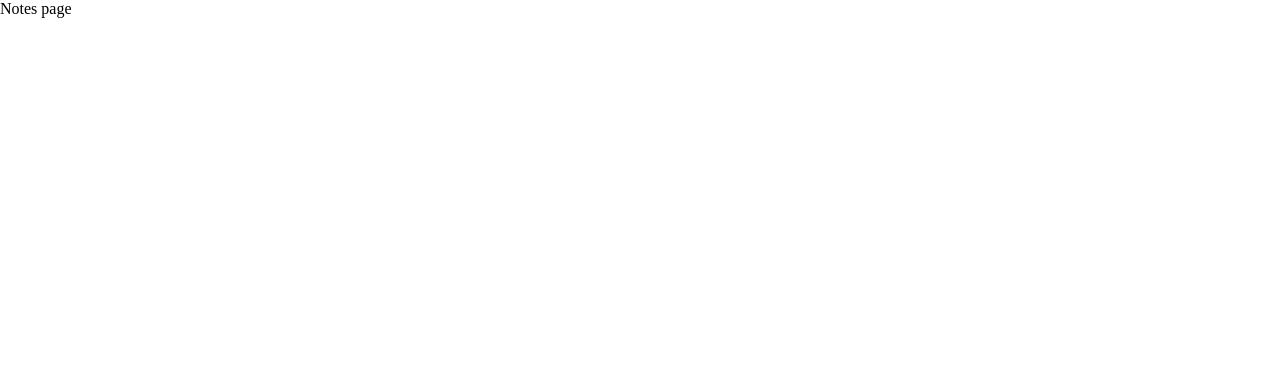
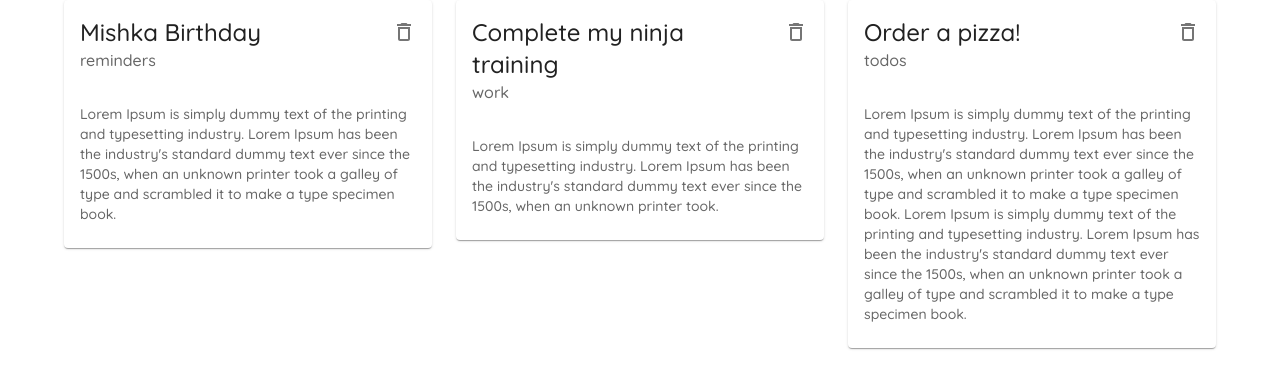
Before and after one commit to JaneMoroz/notes-app, a React (Create React App) app: page / in a window 1280 px wide. Shown: the top 388 px of the page. Built offline with nearby package versions, Linux system fonts and the light colour scheme; data requests are answered from the project's data file.

Commit message:
Added NoteCard

```diff
--- /dev/null
+++ b/data/db.json
@@ -0,0 +1,22 @@
+{
+  "notes": [
+    {
+      "title": "Mishka Birthday",
+      "details": "Lorem Ipsum is simply dummy text of the printing and typesetting industry. Lorem Ipsum has been the industry's standard dummy text ever since the 1500s, when an unknown printer took a galley of type and scrambled it to make a type specimen book.",
+      "category": "reminders",
+      "id": 1
+    },
+    {
+      "title": "Complete my ninja training",
+      "details": "Lorem Ipsum is simply dummy text of the printing and typesetting industry. Lorem Ipsum has been the industry's standard dummy text ever since the 1500s, when an unknown printer took.",
+      "category": "work",
+      "id": 2
+    },
+    {
+      "title": "Order a pizza!",
+      "details": "Lorem Ipsum is simply dummy text of the printing and typesetting industry. Lorem Ipsum has been the industry's standard dummy text ever since the 1500s, when an unknown printer took a galley of type and scrambled it to make a type specimen book.\nLorem Ipsum is simply dummy text of the printing and typesetting industry. Lorem Ipsum has been the industry's standard dummy text ever since the 1500s, when an unknown printer took a galley of type and scrambled it to make a type specimen book.",
+      "category": "todos",
+      "id": 3
+    }
+  ]
+}
--- a/package.json
+++ b/package.json
@@ -26,7 +26,8 @@
     "start": "react-scripts start",
     "build": "react-scripts build",
     "test": "react-scripts test",
-    "eject": "react-scripts eject"
+    "eject": "react-scripts eject",
+    "server": "json-server --watch data/db.json --port 8000"
   },
   "eslintConfig": {
     "extends": [
--- /dev/null
+++ b/src/components/NoteCard.tsx
@@ -0,0 +1,40 @@
+import React, { FC, ReactElement } from "react";
+import { Note } from "../models/note";
+import {
+  Card,
+  CardHeader,
+  CardContent,
+  IconButton,
+  Typography,
+} from "@mui/material";
+import { DeleteOutline } from "@mui/icons-material";
+
+interface NoteCardProps {
+  note: Note;
+  onDeleteNote: (id: number) => void;
+}
+
+const NoteCard: FC<NoteCardProps> = ({ note, onDeleteNote }): ReactElement => {
+  return (
+    <div>
+      <Card elevation={1}>
+        <CardHeader
+          action={
+            <IconButton onClick={() => onDeleteNote(note.id)}>
+              <DeleteOutline />
+            </IconButton>
+          }
+          title={note.title}
+          subheader={note.category}
+        />
+        <CardContent>
+          <Typography variant="body2" color="textSecondary">
+            {note.details}
+          </Typography>
+        </CardContent>
+      </Card>
+    </div>
+  );
+};
+
+export default NoteCard;
--- /dev/null
+++ b/src/models/note.tsx
@@ -0,0 +1,6 @@
+export interface Note {
+  title: string;
+  details: string;
+  category: "reminders" | "hobby" | "todos" | "work";
+  id: number;
+}
--- a/src/pages/Create.tsx
+++ b/src/pages/Create.tsx
@@ -11,6 +11,7 @@ import {
   FormControl,
 } from "@mui/material";
 import KeyboardArrowRightIcon from "@mui/icons-material/KeyboardArrowRight";
+import { useNavigate } from "react-router-dom";
 
 const styles = {
   field: {
@@ -21,6 +22,7 @@ const styles = {
 };
 
 const Create: FC = (): ReactElement => {
+  const navigate = useNavigate();
   const [title, setTitle] = useState("");
   const [details, setDetails] = useState("");
   const [titleError, setTitleError] = useState(false);
@@ -40,7 +42,11 @@ const Create: FC = (): ReactElement => {
     }
 
     if (title && details) {
-      console.log(title, details, category);
+      fetch("http://localhost:8000/notes", {
+        method: "POST",
+        headers: { "Content-type": "application/json" },
+        body: JSON.stringify({ title, details, category }),
+      }).then(() => navigate("/"));
     }
   };
 
@@ -86,7 +92,7 @@ const Create: FC = (): ReactElement => {
             onChange={(e) => setCategory(e.target.value)}
           >
             <FormControlLabel value="hobby" control={<Radio />} label="Hobby" />
-            <FormControlLabel value="todo" control={<Radio />} label="Todo" />
+            <FormControlLabel value="todos" control={<Radio />} label="Todo" />
             <FormControlLabel
               value="reminders"
               control={<Radio />}
--- a/src/pages/Notes.tsx
+++ b/src/pages/Notes.tsx
@@ -1,7 +1,38 @@
-import React, { ReactElement, FC } from "react";
+import React, { useEffect, ReactElement, FC, useState } from "react";
+import { Note } from "../models/note";
+import { Container, Grid } from "@mui/material";
+import NoteCard from "../components/NoteCard";
 
 const Notes: FC = (): ReactElement => {
-  return <div>Notes page</div>;
+  const [notes, setNotes] = useState<Note[]>([]);
+
+  useEffect(() => {
+    fetch("http://localhost:8000/notes")
+      .then((res) => res.json())
+      .then((data) => setNotes(data));
+  }, []);
+
+  const handleDelete = async (id: number) => {
+    await fetch("http://localhost:8000/notes/" + id, {
+      method: "DELETE",
+    });
+    const newNotes = notes.filter((note) => note.id !== id);
+    setNotes(newNotes);
+  };
+
+  return (
+    <Container>
+      <Grid container spacing={3}>
+        {notes.map((note) => {
+          return (
+            <Grid item xs={12} md={6} lg={4} key={note.id}>
+              <NoteCard note={note} onDeleteNote={handleDelete} />
+            </Grid>
+          );
+        })}
+      </Grid>
+    </Container>
+  );
 };
 
 export default Notes;
```
